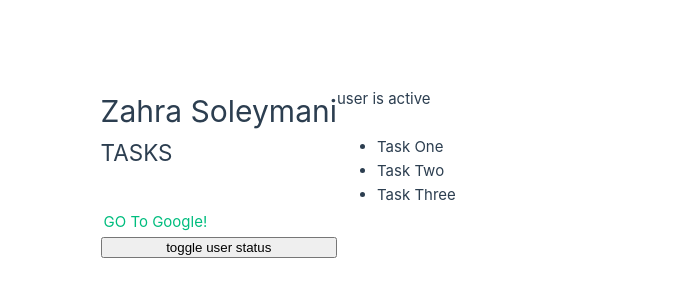
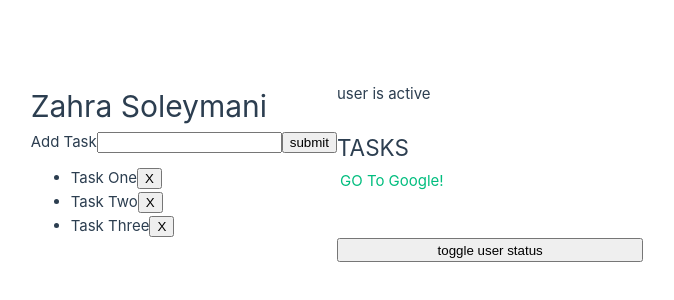
Before and after one commit to ZahraSoley/vue-job-posting, a Vue app: page / in a window 1280 px wide. Shown: the part 228-528 px from the top of the page, without its empty margins (303-977 px from the left). Built offline with nearby package versions, Linux system fonts and the light colour scheme.

Commit message:
adding a form

```diff
--- a/src/App.vue
+++ b/src/App.vue
@@ -3,7 +3,9 @@
 
 const name = ref("Zahra Soleymani");
 const status = ref("active");
-const tasks = ref(["Task One", "Task Two", "Task Three "]);
+const link = ref("https://google.com");
+const tasks = ref(["Task One", "Task Two", "Task Three"]);
+const newTask = ref("");
 
 const toggleStatus = () => {
   if (status.value === "active") {
@@ -14,6 +16,17 @@
     status.value = "active";
   }
 };
+
+const addTask = () => {
+  if (newTask.value.trim() !== "") {
+    tasks.value.push(newTask.value);
+    newTask.value = "";
+  }
+};
+
+const removeTask = (task) => {
+  tasks.value = tasks.value.filter((t) => t !== task);
+};
 </script>
 
 <template>
@@ -22,9 +35,18 @@
   <p v-else-if="status === 'pending'">user is pending</p>
   <p v-else>user is inactive</p>
 
+  <form @submit.prevent="addTask">
+    <label for="newTask">Add Task</label>
+    <input type="text" id="newTask" name="newTask" v-model="newTask" />
+    <button type="submit">submit</button>
+  </form>
+
   <h2>tasks</h2>
   <ul>
-    <li v-for="task in tasks" :key="task">{{ task }}</li>
+    <li v-for="task in tasks" :key="task">
+      <span>{{ task }}</span>
+      <button @click="removeTask(task)">X</button>
+    </li>
   </ul>
   <!-- <a v-bind:href="link">GO To Google!</a> -->
   <a :href="link">GO To Google!</a>
```
